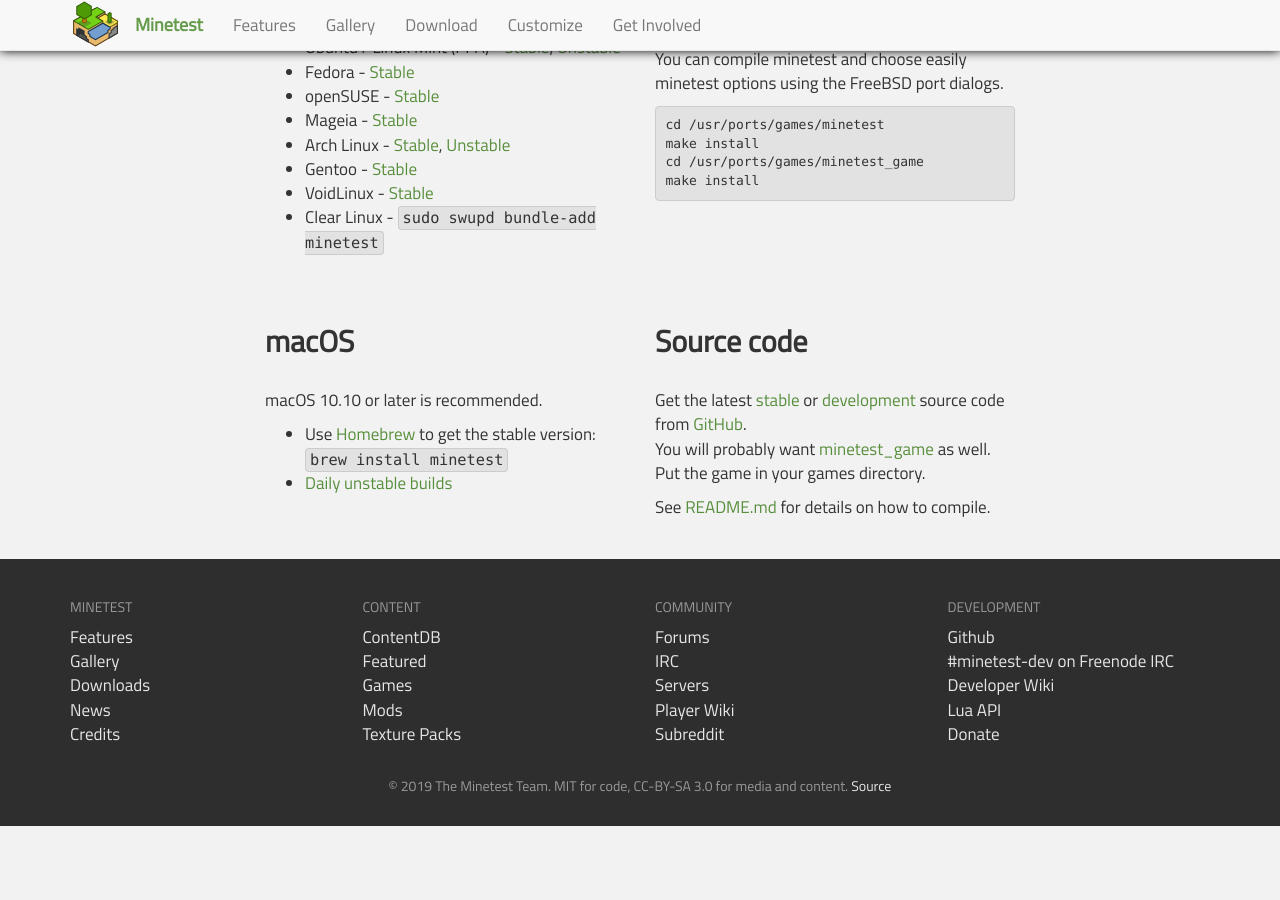
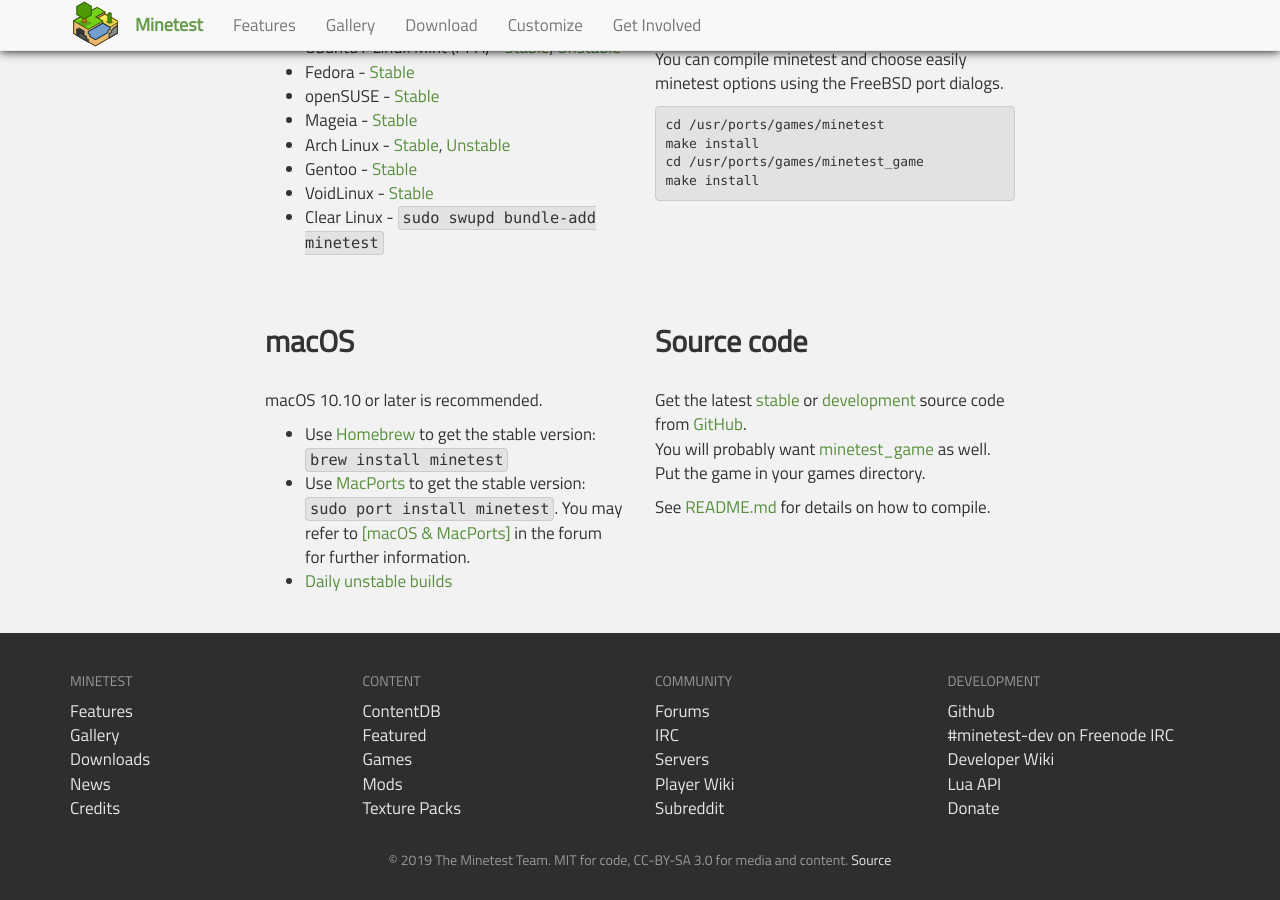
Before and after one commit to minetest/minetest.github.io, a Jekyll site: the page built from downloads.html, in a window 1280 px wide and 900 px high, scrolled down 1277 px. Built offline with Jekyll 4.4.1, drawn with Linux system fonts in a browser that asks for light colours; comment, search, counter and statistics services are not loaded; before the commit the page ends 2103 px from its top, so only the background shows below that.

Commit message:
add the MacPorts MT port
Use MacPorts to get the stable version: "sudo port install minetest" . This is an option and alternative to Homebrew.

```diff
--- a/downloads.html
+++ b/downloads.html
@@ -140,6 +140,9 @@ make install</pre>
 
     <ul>
       <li>Use <a href="https://brew.sh/">Homebrew</a> to get the stable version: <code>brew install minetest</code></li>
+      <li>Use <a href="https://www.macports.org/">MacPorts</a> to get the stable version: <code>sudo port install minetest</code>.
+	   You may refer to <a href="https://forum.minetest.net/viewtopic.php?f=42&t=22427">[macOS & MacPorts]</a>
+	   in the forum for further information.</li>
       <li><a href="https://forum.minetest.net/viewtopic.php?t=9190">Daily unstable builds</a></li>
     </ul>
   </div>
```
